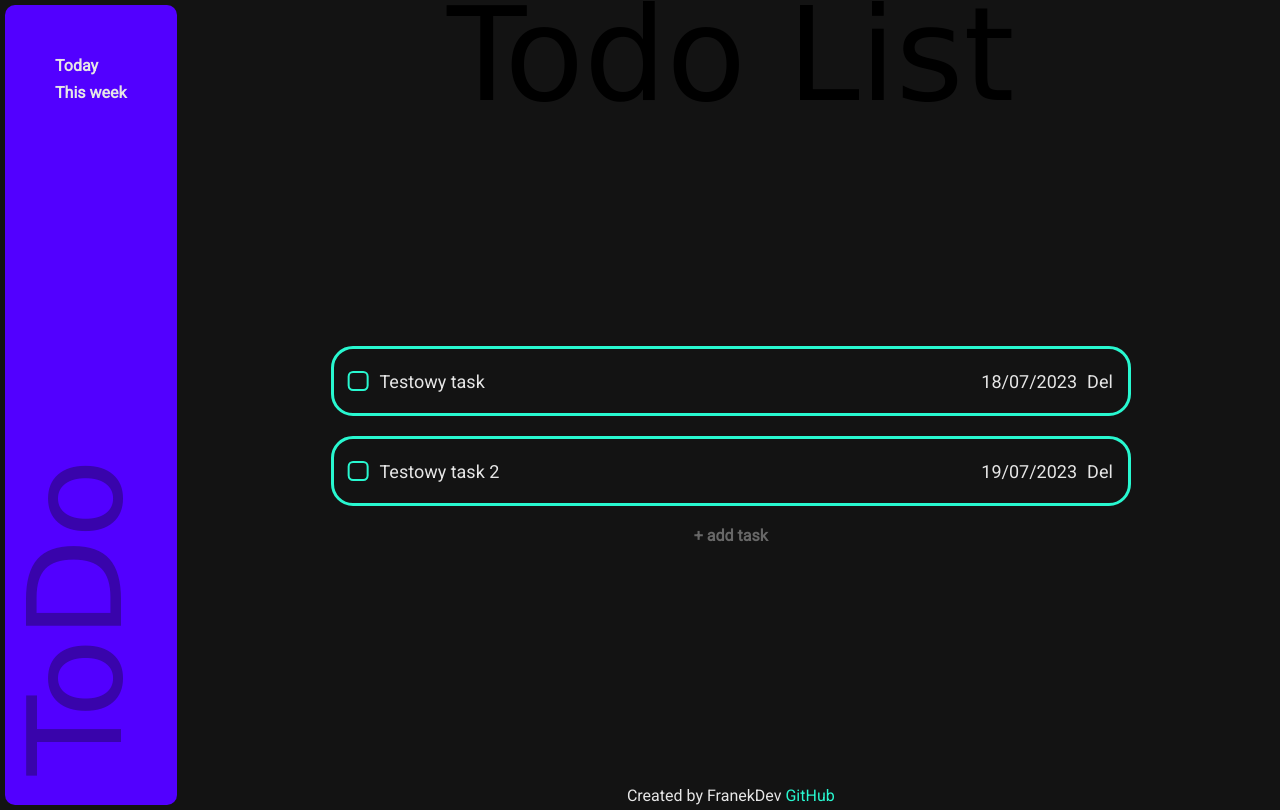
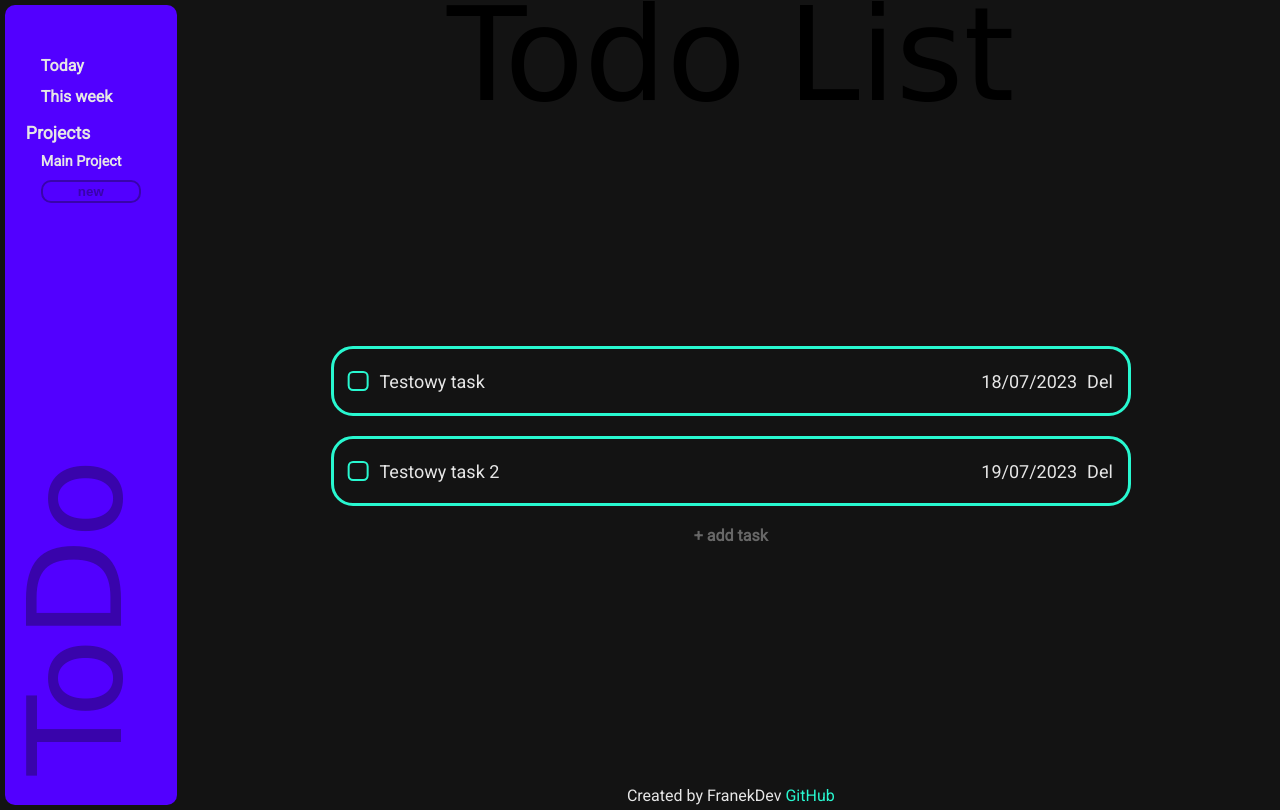
Before and after one commit to FranekDev/todo-list, a website built with webpack: page dist/index.html in a window 1280 px wide. Built offline with nearby package versions, Linux system fonts and the light colour scheme; a web font is replaced by a local one.

Commit message:
Added option to add new projects

```diff
--- a/src/assets/header.js
+++ b/src/assets/header.js
@@ -1,10 +1,13 @@
 const Header = () => {
     const body = document.querySelector('body');
     const header = document.createElement('header');
+
     const content = document.createElement('div');
     content.classList.add('content');
+
     const p = document.createElement('p');
     p.textContent = 'Todo List';
+
     header.appendChild(p);
     content.appendChild(header);
     body.appendChild(content);
--- a/src/assets/sidebar.js
+++ b/src/assets/sidebar.js
@@ -19,8 +19,63 @@ const Sidebar = () => {
     today.textContent = 'Today';
     thisWeek.textContent = 'This week';
 
+    const projects = document.createElement('div');
+    projects.classList.add('projects');
+
+    const projectsDescription = document.createElement('span');
+    projectsDescription.textContent = 'Projects';
+
+    projects.appendChild(projectsDescription);
+
+    const projectsList = document.createElement('div');
+    projectsList.classList.add('projects_list');
+
+    const mainProject = document.createElement('a');
+    mainProject.textContent = 'Main Project';
+
+    projectsList.appendChild(mainProject);
+
+    const newProjects = document.createElement('div');
+    newProjects.classList.add('new_projects');
+
+    const newProjectInput = document.createElement('input');
+    newProjectInput.type = 'text';
+    newProjects.appendChild(newProjectInput);
+
+    const newProject = document.createElement('button');
+    newProject.textContent = 'new';
+
+
+    newProject.addEventListener('click', () => {
+        let addedTask = false;
+        newProjectInput.style.display = 'block';
+        newProject.textContent = 'add';
+        if(newProjectInput.value.trim().length > 0) {
+            const projectToAdd = document.createElement('a');
+            projectToAdd.textContent = newProjectInput.value;
+            projectsList.appendChild(projectToAdd);
+            newProjectInput.value = '';
+            addedTask = true;
+        }
+        hideAddTask(addedTask);
+    });
+
+    const hideAddTask = (addedTask) => {
+        if(addedTask) {
+            addedTask = false;
+            newProject.textContent = 'new';
+            newProjectInput.style.display = 'none';
+        }
+    };
+
+    newProjects.appendChild(newProject);
+
+    projects.appendChild(projectsList);
+    projects.appendChild(newProjects);
+
     nav.appendChild(today);
     nav.appendChild(thisWeek);
+    nav.appendChild(projects);
 
     sidebar.appendChild(nav);
     sidebar.appendChild(backgorundText);
--- a/src/assets/tasks.js
+++ b/src/assets/tasks.js
@@ -28,11 +28,12 @@ const Tasks = () => {
 
     const addBtn = document.createElement('button');
     addBtn.textContent = 'Add';
-    // const labelAddBtn = document.createElement('lab')
 
     const name = document.createElement('input');
     name.type = 'text';
     name.placeholder = 'Task name';
+    // name.name = 'task_name';
+    // const labelName = document.createElement('label');
 
     const date = document.createElement('input');
     date.type = 'date';
--- a/src/index.js
+++ b/src/index.js
@@ -4,10 +4,7 @@ import Tasks from './assets/tasks';
 import Footer from './assets/footer';
 import './sass/main.scss';
 
-
 Sidebar();
 Header();
 Tasks();
 Footer();
-
-console.log("test");
--- a/src/sass/_sidebar.scss
+++ b/src/sass/_sidebar.scss
@@ -18,7 +18,7 @@
         @include flex(column, center, flex-start);
         font-weight: bolder;
         margin-top: 30%;
-        gap: 8px;
+        gap: 12px;
 
         a {
             cursor: pointer;
@@ -44,4 +44,66 @@
             margin-left: 120px;
         }
     }
+
+    .projects {
+        @include flex(column, center, flex-start);
+        gap: 10px;
+        margin-top: 5px;
+
+        span {
+            margin-left: -15px;
+            font-size: 1.1em;
+        }
+
+        a {
+            font-size: 0.9em;
+        }
+
+        .projects_list {
+            @include flex(column, center, flex-start);
+            gap: 8px;
+            width: 100px;
+
+            a {
+                width: 100%;
+                overflow-wrap: break-word;
+            }
+
+
+        }
+
+        .new_projects {
+            button {
+                width: 100px;
+                border: 2px solid #3904AB;
+                color: #3904AB;
+                font-weight: bolder;
+                border-radius: 10px;
+                padding: 2px 5px;
+                background: none;
+                cursor: pointer;
+
+                &:hover {
+                    background-color: #3904AB;
+                    color: $secondary-color;
+                }
+            }
+
+            input[type=text] {
+                margin-bottom: 10px;
+                width: 100px;
+                display: none;
+                padding: 3px 5px;
+                background: none;
+                border: 2px solid #3904AB;
+                color: $font-color;
+                font-weight: bold;
+                border-radius: 11px;
+
+                &:focus {
+                    outline: none;
+                }
+            }
+        }
+    }
 }
```
Also changed, not shown: dist/main.js, dist/style.css, 1 other file.
